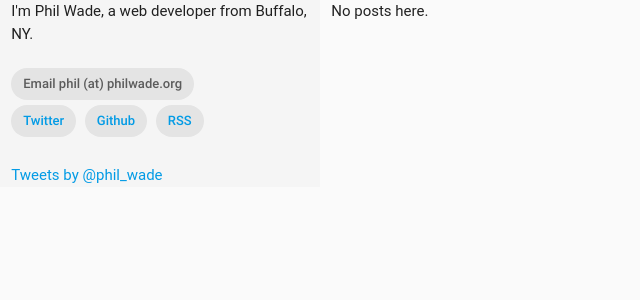
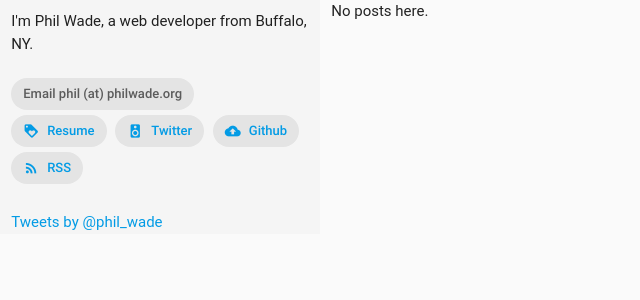
Before and after one commit to philwade/philwadeorg, a Django app: page / in a window 1280 px wide. Shown: the top 300 px of the page, without its empty margins (0-640 px from the left). Run offline with Django 3.2, Linux system fonts and the light colour scheme; data that the repository does not hold is empty; some libraries are stand-ins or nearby versions; some web fonts are replaced.

Commit message:
Style tweaks

```diff
--- a/philblog/blog/templates/includes/header.html
+++ b/philblog/blog/templates/includes/header.html
@@ -15,4 +15,15 @@
             $(".button-collapse").sideNav();
         })
     </script>
+    <style>
+        body .row .sidebar {
+            padding-top: 10px;
+        }
+
+        .sidebar .chip .material-icons.close {
+            float: left;
+            padding-right: 8px;
+            padding-left: 0px;
+        }
+    </style>
 </head>
--- a/philblog/blog/templates/includes/layout.html
+++ b/philblog/blog/templates/includes/layout.html
@@ -18,7 +18,7 @@
 		</div>
 	</nav>
     <div class="row">
-        <div class="col m3 grey lighten-4 hide-on-small-only">
+        <div class="sidebar col m3 grey lighten-4 hide-on-small-only">
 			I'm Phil Wade, a web developer from Buffalo, NY.
 			<br/>
 			<br/>
@@ -27,13 +27,16 @@
 			</div>
             <br/>
 			<div class="chip">
-            	<a href="http://twitter.com/phil_wade">Twitter</a>
+            	<a href="http://philwade.org/resume"><i class="close material-icons">loyalty</i> Resume</a>
 			</div>
 			<div class="chip">
-            	<a href="https://github.com/philwade">Github</a>
+            	<a href="http://twitter.com/phil_wade"><i class="close material-icons">speaker</i> Twitter</a>
 			</div>
 			<div class="chip">
-            	<a href="/rss/latest/">RSS</a>
+            	<a href="https://github.com/philwade"><i class="close material-icons">cloud_upload</i>Github</a>
+			</div>
+			<div class="chip">
+            	<a href="/rss/latest/"><i class="close material-icons">rss_feed</i> RSS</a>
 			</div>
             <br/>
             <br/>
```
